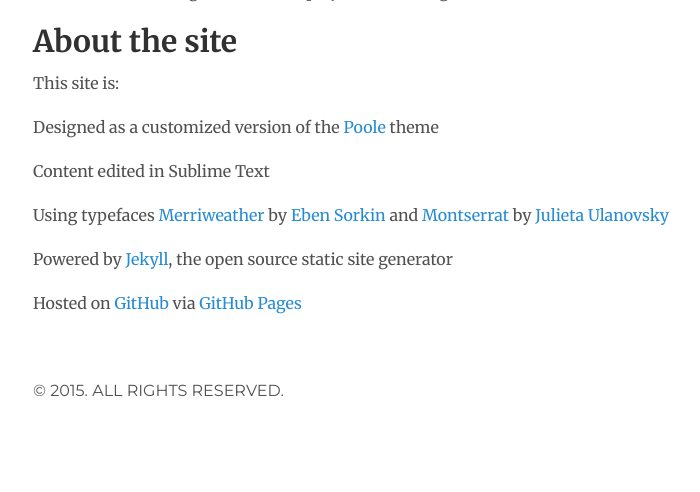
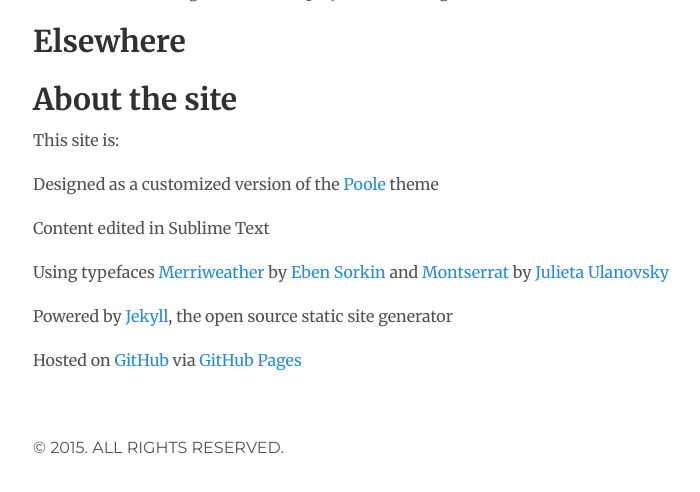
Before and after one commit to moralesn/moralesn.github.io, a Jekyll site: the page built from about.md, in a window 1280 px wide, cut to the strip 324-816 px from the top of the page. Shown: the whole strip, without its empty margins (247-947 px from the left). Built offline with Jekyll 4.4.1, drawn with Linux system fonts in a browser that asks for light colours; Markdown is read by kramdown in place of the engine named in the settings.

Commit message:
Update about.md

```diff
--- a/about.md
+++ b/about.md
@@ -4,9 +4,12 @@ title: About
 description:
 ---
 
+
 Hello, I'm Norberto Morales and I help deliver meaningful insights from data caught on an ocean of information.
 
 When I'm not discovering things with data, you can find me       . Reach out to me if you are interested in learning more about a project or working with me.
+
+## Elsewhere
 
 ## About the site
 
```
